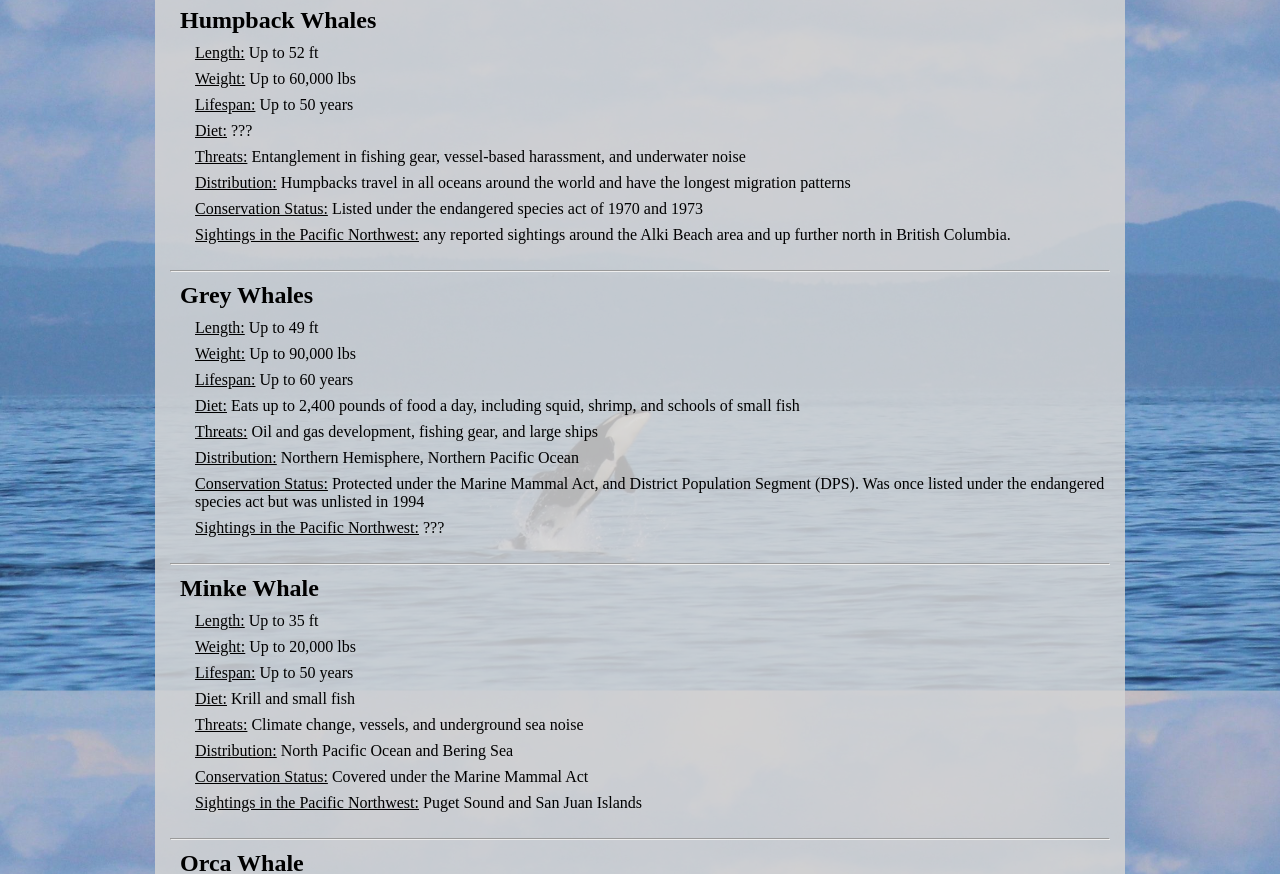
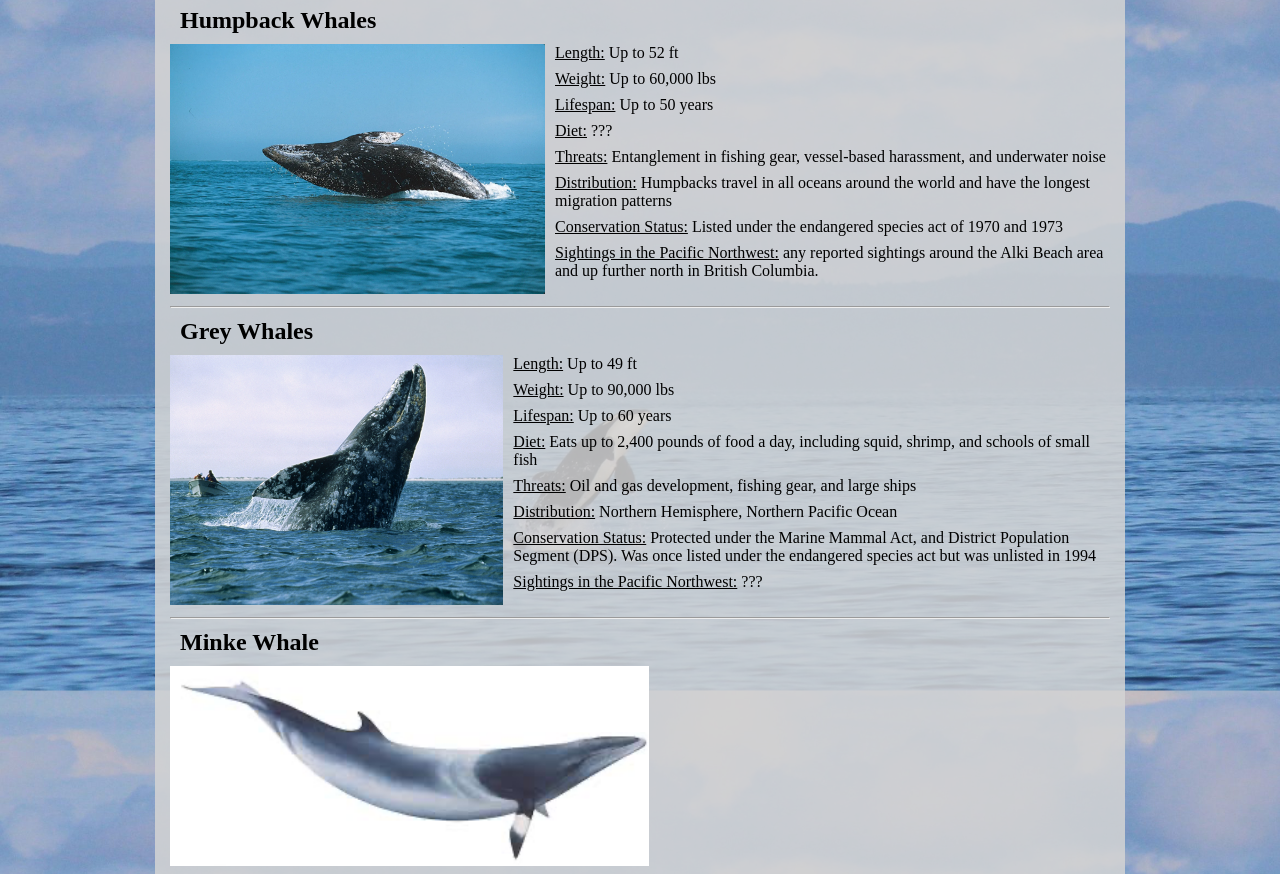
Before and after one commit to keiffer213/IT115-A4, a plain HTML site: page whales.html in a window 1280 px wide. Shown: the part 138-1012 px from the top of the page. Drawn offline with Linux system fonts and the light colour scheme.

Commit message:
Update whales.html
Add images

```diff
--- a/whales.html
+++ b/whales.html
@@ -20,6 +20,7 @@
         <h1>Whales</h1>
         <section>
             <h2>Humpback Whales</h2>
+            <img class="left" src="images/humpback-whale.png" alt="Humpback Whale">
             <ul>
                 <li><u>Length:</u> Up to 52 ft </li>
                 <li><u>Weight:</u> Up to 60,000 lbs </li>
@@ -35,6 +36,8 @@
         <hr>
         <section>
             <h2>Grey Whales</h2>
+            <img class="left" src="images/gray-whale.png" alt="Grey Whale">
+
             <ul>
                 <li><u>Length:</u> Up to 49 ft </li>
                 <li><u>Weight:</u> Up to 90,000 lbs </li>
@@ -50,6 +53,8 @@
         <hr>
         <section>
             <h2>Minke Whale</h2>
+            <img class="leftlong" src="images/minke-whale.png" alt="Minke Whale">
+
             <ul>
                 <li><u>Length:</u> Up to 35 ft</li>
                 <li><u>Weight:</u> Up to 20,000 lbs </li>
@@ -65,6 +70,8 @@
         <hr>
         <section>
             <h2>Orca Whale</h2>
+            <img class="leftlong" src="images/orca.png" alt="Orca">
+
             <ul>
                 <li><u>Length:</u> Up to 32 ft</li>
                 <li><u>Weight:</u> Up to 22,000 lbs </li>
```
